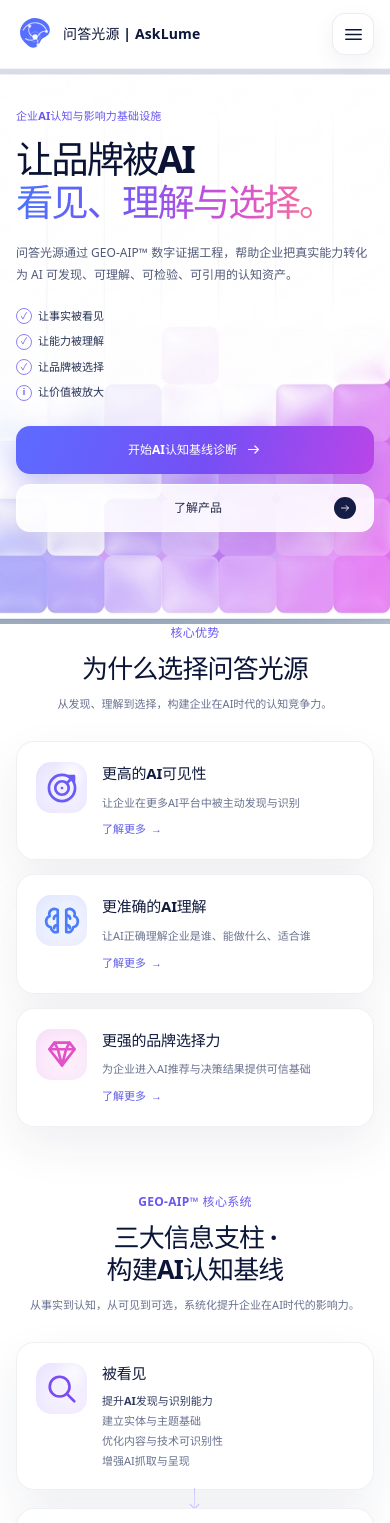
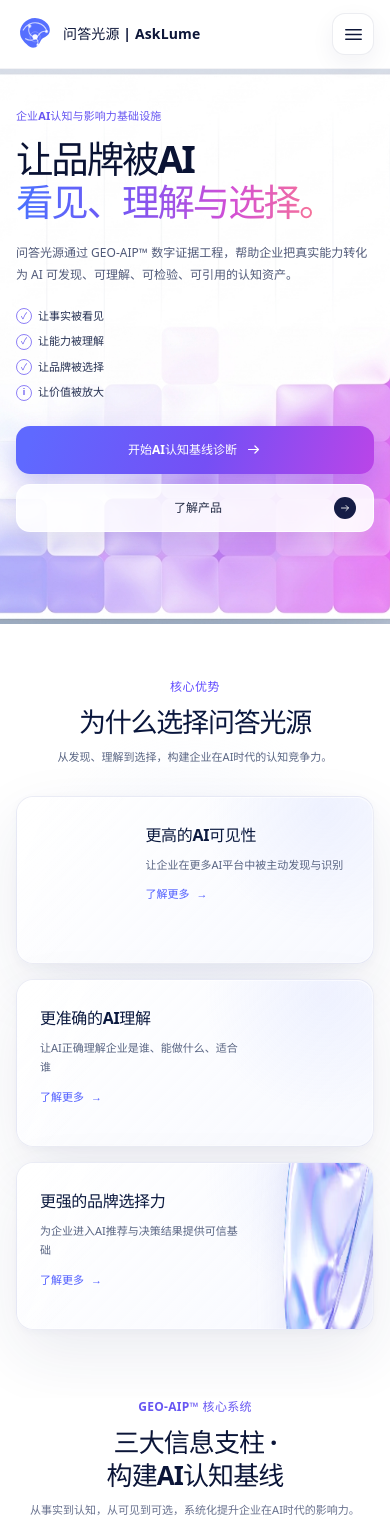
Before and after one commit to eclipsez/asklume-homepage, a React (Vite) app: page / in a window 390 px wide. Shown: the top 1523 px of the page. Built offline with nearby package versions, Linux system fonts and the light colour scheme.

Commit message:
feat: redesign premium benefit cards

```diff
--- a/src/components/BenefitsSection.module.css
+++ b/src/components/BenefitsSection.module.css
@@ -1,11 +1,15 @@
 .section {
-  background: #fff;
+  position: relative;
+  overflow: hidden;
+  background:
+    radial-gradient(circle at 50% 34%, rgba(215, 226, 255, 0.22), transparent 31%),
+    #fff;
 }
 
 .inner {
   width: min(calc(100% - 48px), var(--content-width));
   margin-inline: auto;
-  padding: 0 0 18px;
+  padding: 54px 0 50px;
 }
 
 .heading {
@@ -13,138 +17,203 @@
 }
 
 .eyebrow {
-  color: #6857f2;
+  color: #624dff;
   font-size: 12px;
-  font-weight: 750;
-  letter-spacing: 0.02em;
+  font-weight: 780;
+  letter-spacing: 0.04em;
 }
 
 .heading h2 {
-  margin-top: 7px;
-  color: #0b1538;
-  font-size: clamp(27px, 2.4vw, 34px);
-  font-weight: 820;
-  letter-spacing: -0.035em;
-  line-height: 1.25;
+  margin-top: 8px;
+  color: #09163d;
+  font-size: clamp(28px, 2.7vw, 38px);
+  font-weight: 830;
+  letter-spacing: -0.045em;
+  line-height: 1.2;
 }
 
 .subtitle {
-  margin-top: 7px;
-  color: #68718e;
-  font-size: 12px;
+  margin-top: 10px;
+  color: #596583;
+  font-size: 13px;
   line-height: 1.7;
 }
 
 .grid {
   display: grid;
   grid-template-columns: repeat(3, minmax(0, 1fr));
-  margin-top: 21px;
-  gap: 16px;
+  margin-top: 32px;
+  gap: 20px;
 }
 
 .card {
-  display: grid;
-  grid-template-columns: 74px minmax(0, 1fr);
-  min-height: 120px;
-  padding: 17px 18px 16px;
-  border: 1px solid rgba(79, 88, 131, 0.09);
-  border-radius: var(--radius-card);
-  background: rgba(255, 255, 255, 0.96);
-  box-shadow: 0 19px 48px rgba(35, 43, 84, 0.075);
-  transition: box-shadow 180ms ease, transform 180ms ease;
+  min-height: 180px;
+  padding: 31px 27px 28px;
+  border: 1px solid rgba(96, 111, 171, 0.12);
+  border-radius: 17px;
+  background:
+    linear-gradient(135deg, rgba(255, 255, 255, 0.94), rgba(246, 248, 255, 0.82)),
+    rgba(255, 255, 255, 0.88);
+  box-shadow:
+    0 24px 64px rgba(32, 44, 100, 0.09),
+    0 3px 10px rgba(64, 77, 135, 0.035),
+    inset 0 1px 0 rgba(255, 255, 255, 0.98);
+  transition:
+    border-color 280ms ease,
+    box-shadow 320ms ease,
+    transform 320ms cubic-bezier(0.2, 0.75, 0.2, 1);
 }
 
-.card:hover {
-  box-shadow: 0 23px 52px rgba(35, 43, 84, 0.1);
-  transform: translateY(-2px);
+.card::after {
+  position: absolute;
+  z-index: 1;
+  inset: 0;
+  border-radius: inherit;
+  content: '';
+  pointer-events: none;
+  background:
+    linear-gradient(112deg, rgba(255, 255, 255, 0.72), transparent 26%),
+    radial-gradient(circle at 86% 8%, rgba(143, 164, 255, 0.11), transparent 35%);
+  box-shadow: inset 0 0 0 1px rgba(255, 255, 255, 0.46);
 }
 
-.icon {
-  display: inline-flex;
-  align-items: center;
-  justify-content: center;
-  width: 50px;
-  height: 50px;
-  color: #6a5cf6;
-  border-radius: 15px;
-  background:
-    radial-gradient(circle at 72% 18%, rgba(255, 255, 255, 0.94), transparent 34%),
-    linear-gradient(140deg, #eeebff, #f6f2ff);
-  box-shadow: inset 0 0 18px rgba(117, 87, 247, 0.08);
+.copy {
+  position: relative;
+  z-index: 3;
+  width: 66%;
 }
 
-.card:nth-child(2) .icon {
-  color: #4c7cf7;
-  background: linear-gradient(140deg, #e8efff, #f4f6ff);
-}
-
-.card:nth-child(3) .icon {
-  color: #e151c8;
-  background: linear-gradient(140deg, #fde7fa, #fff2fb);
+.card[data-glass-art='loop'] .copy {
+  width: 64%;
+  margin-left: 34%;
 }
 
 .copy h3 {
-  color: #101a3d;
-  font-size: 16px;
-  font-weight: 780;
-  letter-spacing: -0.015em;
+  color: #0b193f;
+  font-size: 18px;
+  font-weight: 790;
+  letter-spacing: -0.02em;
+  line-height: 1.38;
 }
 
 .copy p {
-  max-width: 210px;
-  margin-top: 9px;
-  color: #6a738f;
-  font-size: 11px;
-  line-height: 1.7;
+  margin-top: 12px;
+  color: #596583;
+  font-size: 12px;
+  line-height: 1.75;
 }
 
 .copy a {
   display: inline-flex;
   align-items: center;
-  margin-top: 9px;
-  gap: 5px;
-  color: #5e5ce9;
-  border-radius: 4px;
-  font-size: 11px;
-  font-weight: 680;
+  margin-top: 16px;
+  gap: 7px;
+  color: #4f5dff;
+  border-radius: 5px;
+  font-size: 12px;
+  font-weight: 720;
 }
 
 .copy a span {
-  transition: transform 160ms ease;
+  transition: transform 180ms ease;
 }
 
 .copy a:hover span {
-  transform: translateX(2px);
+  transform: translateX(3px);
 }
 
-@media (prefers-reduced-motion: reduce) {
-  .copy a:hover span {
-    transform: none;
+.art {
+  --art-transform: rotate(0deg) scale(1);
+  position: absolute;
+  z-index: 2;
+  pointer-events: none;
+  user-select: none;
+  filter: saturate(0.96) contrast(1.02) drop-shadow(0 18px 17px rgba(76, 72, 196, 0.12));
+  transform:
+    translate3d(
+      calc(var(--depth-x) * -7px),
+      calc(var(--depth-y) * -5px),
+      0
+    )
+    var(--art-transform);
+  transition:
+    filter 320ms ease,
+    transform 320ms cubic-bezier(0.2, 0.75, 0.2, 1);
+}
+
+.card[data-glass-art='loop'] .art {
+  --art-transform: rotate(-9deg) scale(1.06);
+  width: 205px;
+  max-width: none;
+  top: -20px;
+  bottom: -43px;
+  left: -77px;
+}
+
+.card[data-glass-art='bloom'] .art {
+  --art-transform: rotate(-19deg) scale(1.08);
+  width: 181px;
+  max-width: none;
+  right: -55px;
+  bottom: -60px;
+}
+
+.card[data-glass-art='ribbon'] .art {
+  --art-transform: rotate(-2deg) scale(1.02);
+  width: 260px;
+  max-width: none;
+  right: -117px;
+  bottom: -57px;
+}
+
+@media (hover: hover) and (pointer: fine) {
+  .card:hover {
+    border-color: rgba(100, 107, 244, 0.24);
+    box-shadow:
+      0 30px 76px rgba(38, 49, 116, 0.14),
+      0 7px 18px rgba(71, 80, 151, 0.06),
+      inset 0 1px 0 #fff;
+    transform: translateY(-5px);
+  }
+
+  .card:hover .art {
+    filter: saturate(1.05) contrast(1.03) drop-shadow(0 22px 21px rgba(76, 72, 196, 0.18));
   }
 }
 
-/* Keep the icon-and-copy layout readable before the desktop cards get cramped. */
 @media (max-width: 900px) {
   .grid {
     grid-template-columns: minmax(0, 680px);
     justify-content: center;
-    gap: 14px;
+    gap: 18px;
   }
 
-  .copy p {
-    max-width: none;
+  .card {
+    min-height: 178px;
+    padding-inline: 36px;
+  }
+
+  .copy,
+  .card[data-glass-art='loop'] .copy {
+    width: 58%;
+    margin-left: 0;
+  }
+
+  .card[data-glass-art='loop'] .copy {
+    margin-left: 36%;
   }
 }
 
 @media (max-width: 768px) {
   .inner {
     width: min(calc(100% - 32px), 520px);
-    padding: 0 0 66px;
+    padding: 54px 0 68px;
   }
 
   .heading h2 {
-    margin-top: 10px;
-    font-size: 26px;
+    max-width: 340px;
+    margin: 10px auto 0;
+    font-size: 27px;
   }
 
   .subtitle {
@@ -154,27 +223,75 @@
   }
 
   .grid {
-    grid-template-columns: minmax(0, 1fr);
-    margin-top: 28px;
-    gap: 14px;
+    margin-top: 29px;
+    gap: 15px;
   }
 
   .card {
-    grid-template-columns: 66px minmax(0, 1fr);
-    min-height: 0;
-    padding: 20px 19px;
+    min-height: 168px;
+    padding: 27px 23px 24px;
   }
 
-  .icon {
-    width: 51px;
-    height: 51px;
+  .copy,
+  .card[data-glass-art='loop'] .copy {
+    width: 67%;
+  }
+
+  .card[data-glass-art='loop'] .copy {
+    width: 65%;
+    margin-left: 34%;
   }
 
   .copy h3 {
-    font-size: 15px;
+    font-size: 16px;
   }
 
   .copy p {
-    max-width: none;
+    margin-top: 9px;
+    font-size: 11px;
+  }
+
+  .copy a {
+    margin-top: 12px;
+    font-size: 11px;
+  }
+
+  .card[data-glass-art='loop'] .art {
+    width: 178px;
+    left: -72px;
+  }
+
+  .card[data-glass-art='bloom'] .art {
+    width: 155px;
+    right: -55px;
+  }
+
+  .card[data-glass-art='ribbon'] .art {
+    width: 230px;
+    right: -112px;
   }
 }
+
+@media (max-width: 380px) {
+  .card {
+    padding-inline: 20px;
+  }
+
+  .copy {
+    width: 70%;
+  }
+}
+
+@media (prefers-reduced-motion: reduce) {
+  .card,
+  .art,
+  .copy a span {
+    transition: none;
+  }
+
+  .card:hover,
+  .card:hover .art,
+  .copy a:hover span {
+    transform: none;
+  }
+}
--- a/src/components/BenefitsSection.tsx
+++ b/src/components/BenefitsSection.tsx
@@ -1,9 +1,21 @@
+import { useId } from 'react'
+import glassBloom from '../assets/glass/glass-bloom.webp'
+import glassLoop from '../assets/glass/glass-loop.webp'
+import glassRibbon from '../assets/glass/glass-ribbon.webp'
 import { benefits } from '../content/homeContent'
-import { Icon } from './Icon'
+import { PointerGlowCard } from './PointerGlowCard'
 import { Reveal } from './Reveal'
 import styles from './BenefitsSection.module.css'
 
+const glassArt = [
+  { name: 'loop', src: glassLoop, width: 1254, height: 1254 },
+  { name: 'bloom', src: glassBloom, width: 1254, height: 1254 },
+  { name: 'ribbon', src: glassRibbon, width: 1536, height: 1024 },
+] as const
+
 export function BenefitsSection() {
+  const articleIdPrefix = useId()
+
   return (
     <section
       aria-labelledby="benefits-title"
@@ -22,18 +34,37 @@ export function BenefitsSection() {
         </Reveal>
 
         <Reveal className={styles.grid} delay={0.08}>
-          {benefits.map((benefit) => (
-            <article className={styles.card} key={benefit.title}>
-              <span className={styles.icon}>
-                <Icon name={benefit.icon} size={38} />
-              </span>
-              <div className={styles.copy}>
-                <h3>{benefit.title}</h3>
-                <p>{benefit.description}</p>
-                <a href={benefit.href}>了解更多 <span aria-hidden="true">→</span></a>
-              </div>
-            </article>
-          ))}
+          {benefits.map((benefit, index) => {
+            const art = glassArt[index]
+            const headingId = `${articleIdPrefix}-benefit-${index}`
+
+            return (
+              <PointerGlowCard
+                aria-labelledby={headingId}
+                className={styles.card}
+                data-glass-art={art.name}
+                key={benefit.title}
+              >
+                <img
+                  alt=""
+                  aria-hidden="true"
+                  className={styles.art}
+                  decoding="async"
+                  draggable="false"
+                  height={art.height}
+                  src={art.src}
+                  width={art.width}
+                />
+                <div className={styles.copy}>
+                  <h3 id={headingId}>{benefit.title}</h3>
+                  <p>{benefit.description}</p>
+                  <a href={benefit.href}>
+                    了解更多 <span aria-hidden="true">→</span>
+                  </a>
+                </div>
+              </PointerGlowCard>
+            )
+          })}
         </Reveal>
       </div>
     </section>
```
Also changed, not shown: 1 other file (tests, documents, lock files or other folders).
